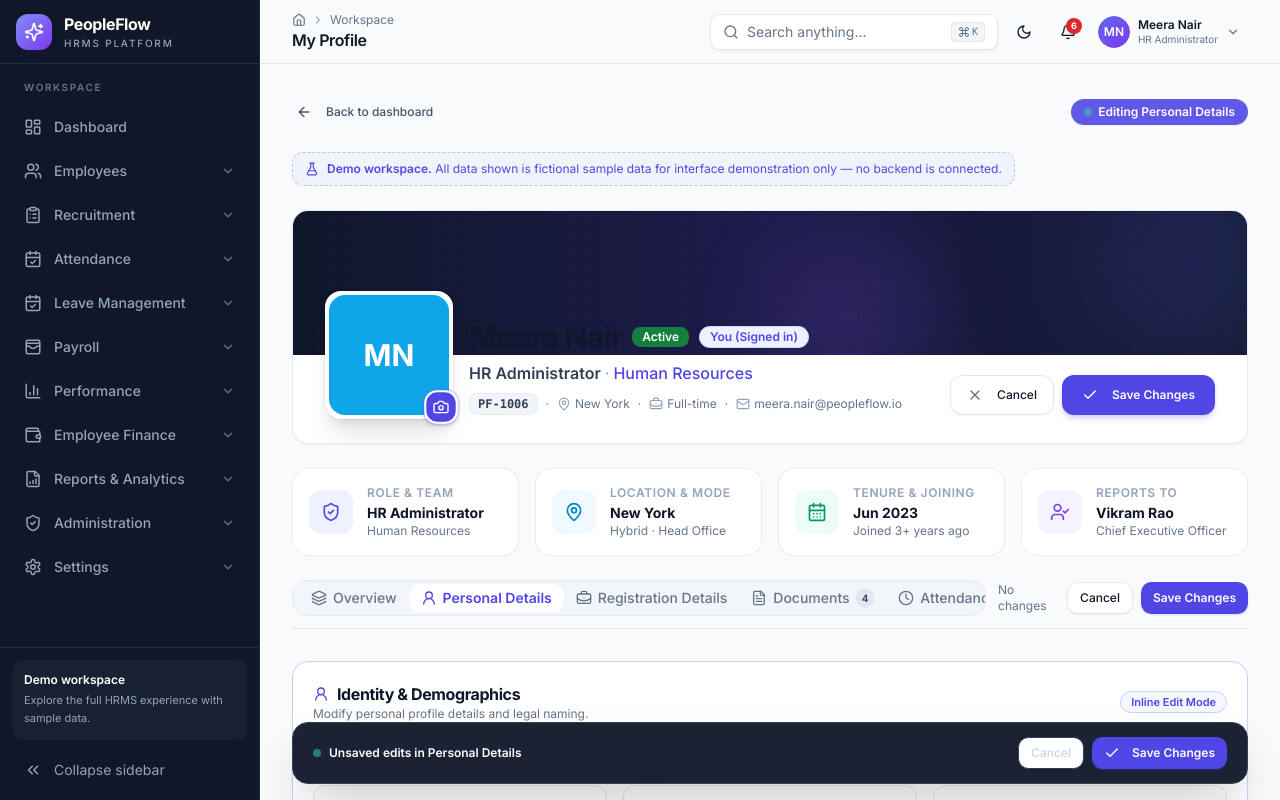
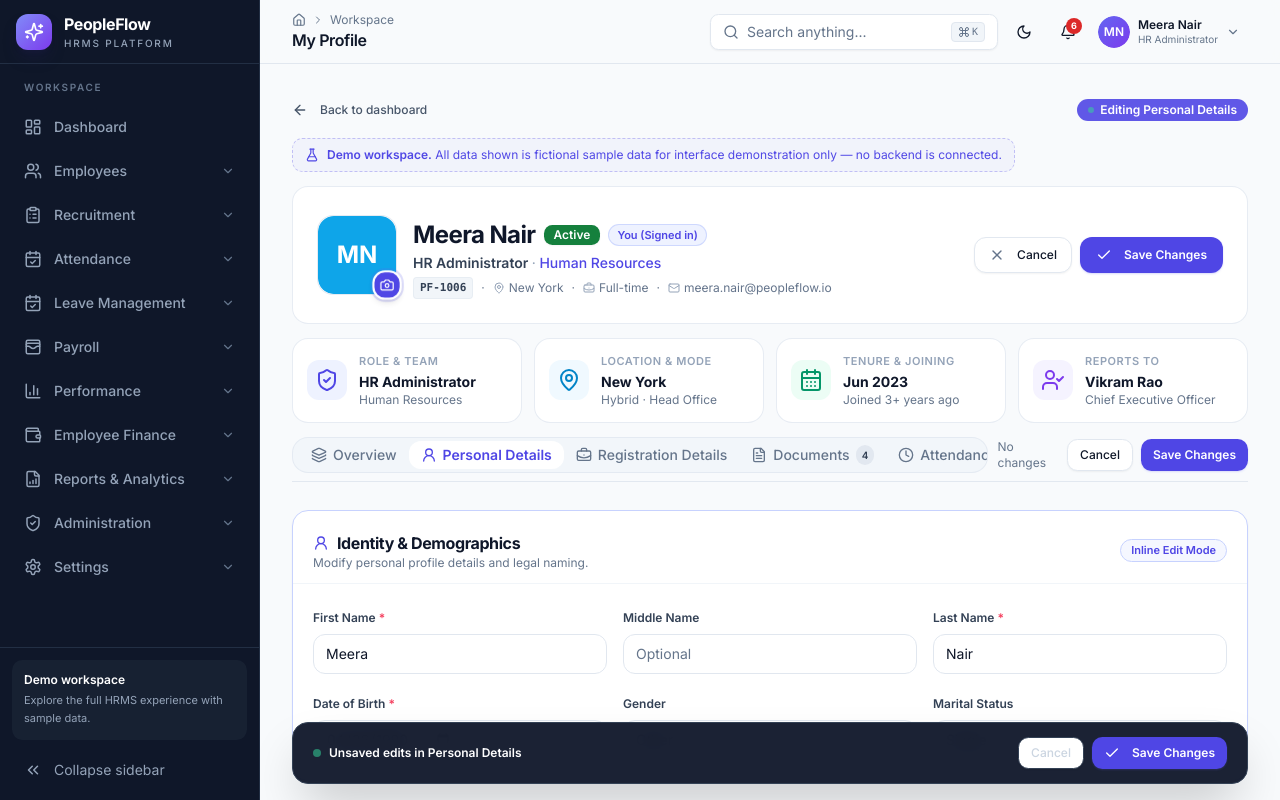
Before and after one commit to RAKIB6348/hrms-system, a React (Vite) app in the folder frontend/: page /profile in a window 1280 px wide. Both pictures are taken after a click on the button "Edit Profile". Shown: the top 800 px of the page. Built offline with nearby package versions, Linux system fonts and the light colour scheme.

Commit message:
Remove decorative profile header background

```diff
--- a/frontend/src/pages/employees/EmployeeProfile.tsx
+++ b/frontend/src/pages/employees/EmployeeProfile.tsx
@@ -423,24 +423,24 @@ export default function EmployeeProfile() {
   const activePhoto = previewPhoto || employee.photoUrl
 
   return (
-    <div className="space-y-6 max-w-7xl mx-auto pb-12">
+    <div className="space-y-3.5 max-w-7xl mx-auto pb-6">
       {/* Top Breadcrumb Navigation */}
       <div className="flex items-center justify-between">
         <Button
           variant="ghost"
           size="sm"
           asChild
-          className="text-xs text-slate-600 dark:text-slate-400 hover:text-slate-900 dark:hover:text-slate-100 -ml-2 h-8"
+          className="text-xs text-slate-600 dark:text-slate-400 hover:text-slate-900 dark:hover:text-slate-100 -ml-2 h-7 px-2"
         >
           <Link to={id ? '/employees' : '/dashboard'}>
-            <ArrowLeft className="h-4 w-4 mr-1.5" />
+            <ArrowLeft className="h-3.5 w-3.5 mr-1" />
             {id ? 'Back to employee directory' : 'Back to dashboard'}
           </Link>
         </Button>
 
         {isEditing && (
-          <Badge className="bg-indigo-600/90 hover:bg-indigo-600 text-white text-xs font-semibold px-3 py-1 shadow-sm flex items-center gap-1.5">
-            <span className="h-2 w-2 rounded-full bg-emerald-400 animate-pulse" />
+          <Badge className="bg-indigo-600/90 hover:bg-indigo-600 text-white text-xs font-semibold px-2.5 py-0.5 shadow-xs flex items-center gap-1.5">
+            <span className="h-1.5 w-1.5 rounded-full bg-emerald-400 animate-pulse" />
             Editing {getTabTitle(tab)}
           </Badge>
         )}
@@ -449,27 +449,21 @@ export default function EmployeeProfile() {
       <DemoNotice compact />
 
       {/* ======================================================== */}
-      {/* EXECUTIVE PROFILE BANNER                                 */}
+      {/* PROFILE HEADER CARD (CLEAN WHITE, NO DECORATIVE BANNER)   */}
       {/* ======================================================== */}
-      <Card className="overflow-hidden border border-slate-200/80 dark:border-slate-800 shadow-sm rounded-2xl bg-white dark:bg-slate-900">
-        {/* Ambient Dark Mesh Banner */}
-        <div className="relative h-36 bg-gradient-to-r from-[#0F172A] via-[#1E1B4B] to-[#0F172A] overflow-hidden">
-          <div className="absolute inset-0 opacity-15 bg-[radial-gradient(#4F46E5_1px,transparent_1px)] [background-size:16px_16px]" />
-          <div className="absolute -right-16 -top-16 h-56 w-56 rounded-full bg-indigo-500/20 blur-3xl pointer-events-none" />
-          <div className="absolute right-1/3 -bottom-10 h-40 w-40 rounded-full bg-violet-500/15 blur-2xl pointer-events-none" />
-        </div>
-
-        <CardContent className="relative px-6 sm:px-8 pb-6">
-          <div className="-mt-16 flex flex-col gap-5 sm:flex-row sm:items-end sm:justify-between">
+      <Card className="border border-slate-200/80 dark:border-slate-800 shadow-2xs rounded-2xl bg-white dark:bg-slate-900">
+        <CardContent className="p-5 sm:p-6">
+          <div className="flex flex-col sm:flex-row sm:items-center sm:justify-between gap-4">
             {/* Avatar & Personal Identity */}
-            <div className="flex flex-col gap-4 sm:flex-row sm:items-end">
-              <div className="relative group self-start">
-                <Avatar className="h-28 w-28 sm:h-32 sm:w-32 border-4 border-white dark:border-slate-900 shadow-xl overflow-hidden ring-1 ring-black/5 dark:ring-white/10 rounded-2xl bg-white dark:bg-slate-800">
+            <div className="flex flex-col sm:flex-row sm:items-center gap-4">
+              {/* Profile Photo */}
+              <div className="relative self-start sm:self-center shrink-0">
+                <Avatar className="h-20 w-20 sm:h-22 sm:w-22 border border-slate-200/80 dark:border-slate-700 shadow-2xs overflow-hidden rounded-2xl bg-slate-50 dark:bg-slate-800">
                   {activePhoto ? (
                     <img src={activePhoto} alt={name} className="h-full w-full object-cover" />
                   ) : (
                     <AvatarFallback
-                      className="text-3xl font-bold rounded-2xl"
+                      className="text-2xl font-bold rounded-2xl"
                       style={{ backgroundColor: employee.avatarColor, color: '#fff' }}
                     >
                       {initials(name)}
@@ -484,14 +478,14 @@ export default function EmployeeProfile() {
                       type="button"
                       onClick={() => photoInputRef.current?.click()}
                       className={cn(
-                        'absolute -bottom-1 -right-1 flex h-8 w-8 items-center justify-center rounded-xl shadow-md border-2 border-white dark:border-slate-900 transition-all duration-150',
+                        'absolute -bottom-1 -right-1 flex h-7 w-7 items-center justify-center rounded-xl shadow-md border-2 border-white dark:border-slate-900 transition-all duration-150',
                         isEditing
                           ? 'bg-[#4F46E5] text-white hover:bg-indigo-700 scale-105 ring-2 ring-indigo-500/20'
                           : 'bg-slate-900/90 text-white hover:bg-[#4F46E5] opacity-90 group-hover:opacity-100',
                       )}
                       aria-label="Upload profile photo"
                     >
-                      <Camera className="h-4 w-4" />
+                      <Camera className="h-3.5 w-3.5" />
                     </button>
                   </TooltipTrigger>
                   <TooltipContent side="right">Change profile picture</TooltipContent>
@@ -506,45 +500,46 @@ export default function EmployeeProfile() {
                 />
               </div>
 
-              <div className="space-y-1.5 pb-1">
+              {/* Text block: 100% on card background, zero overlap with dark banner! */}
+              <div className="space-y-0.5 pt-1 sm:pt-2">
                 {/* Name & Badges */}
-                <div className="flex flex-wrap items-center gap-2.5">
-                  <h1 className="text-2xl sm:text-3xl font-bold tracking-tight text-slate-900 dark:text-slate-100">
+                <div className="flex flex-wrap items-center gap-2">
+                  <h1 className="text-xl sm:text-2xl font-bold tracking-tight text-slate-900 dark:text-slate-100">
                     {name}
                   </h1>
                   <StatusBadge status={employee.status} />
                   {isCurrentUser && (
-                    <span className="inline-flex items-center text-xs font-semibold px-2.5 py-0.5 rounded-full bg-indigo-50 text-[#4F46E5] border border-indigo-200/80 dark:bg-indigo-950/50 dark:text-indigo-300 dark:border-indigo-800">
+                    <span className="inline-flex items-center text-[11px] font-semibold px-2 py-0.5 rounded-full bg-indigo-50 text-[#4F46E5] border border-indigo-200/80 dark:bg-indigo-950/50 dark:text-indigo-300 dark:border-indigo-800">
                       You (Signed in)
                     </span>
                   )}
                 </div>
 
                 {/* Designation & Department */}
-                <p className="text-sm sm:text-base font-semibold text-slate-700 dark:text-slate-300">
+                <p className="text-xs sm:text-sm font-semibold text-slate-700 dark:text-slate-300">
                   {employee.designation}{' '}
                   <span className="text-slate-400 dark:text-slate-500 font-normal">·</span>{' '}
                   <span className="text-[#4F46E5] dark:text-indigo-400 font-medium">{employee.department}</span>
                 </p>
 
-                {/* Metadata Pills */}
+                {/* Metadata row */}
                 <div className="flex flex-wrap items-center gap-2 pt-0.5 text-xs text-slate-500 dark:text-slate-400">
-                  <span className="font-mono text-xs px-2 py-0.5 rounded-md bg-slate-100 dark:bg-slate-800 text-slate-700 dark:text-slate-300 font-semibold border border-slate-200/60 dark:border-slate-700/60">
+                  <span className="font-mono text-[11px] px-1.5 py-0.5 rounded bg-slate-100 dark:bg-slate-800 text-slate-700 dark:text-slate-300 font-semibold border border-slate-200/60 dark:border-slate-700/60">
                     {employee.employeeId}
                   </span>
                   <span>·</span>
                   <span className="flex items-center gap-1">
-                    <MapPin className="h-3.5 w-3.5 text-slate-400" />
+                    <MapPin className="h-3 w-3 text-slate-400" />
                     {employee.location}
                   </span>
                   <span>·</span>
                   <span className="flex items-center gap-1">
-                    <BriefcaseBusiness className="h-3.5 w-3.5 text-slate-400" />
+                    <BriefcaseBusiness className="h-3 w-3 text-slate-400" />
                     {employee.employmentType}
                   </span>
                   <span>·</span>
                   <span className="flex items-center gap-1">
-                    <Mail className="h-3.5 w-3.5 text-slate-400" />
+                    <Mail className="h-3 w-3 text-slate-400" />
                     {employee.email}
                   </span>
                 </div>
@@ -552,7 +547,7 @@ export default function EmployeeProfile() {
             </div>
 
             {/* Action Buttons */}
-            <div className="flex flex-wrap items-center gap-2 pb-1">
+            <div className="flex flex-wrap items-center gap-2 pt-1 sm:pt-0 shrink-0 self-start sm:self-center">
               {activePhoto && (
                 <Button
                   type="button"
@@ -571,16 +566,16 @@ export default function EmployeeProfile() {
                     type="button"
                     variant="outline"
                     onClick={cancelEdit}
-                    className="h-10 px-4 rounded-xl font-medium text-xs border-slate-200 dark:border-slate-700 hover:bg-slate-100 dark:hover:bg-slate-800"
+                    className="h-9 px-3.5 rounded-xl font-medium text-xs border-slate-200 dark:border-slate-700 hover:bg-slate-100 dark:hover:bg-slate-800"
                   >
-                    <X className="h-4 w-4 mr-1.5 text-slate-500" /> Cancel
+                    <X className="h-4 w-4 mr-1 text-slate-500" /> Cancel
                   </Button>
                   <Button
                     type="button"
                     onClick={saveChanges}
-                    className="h-10 px-5 rounded-xl font-semibold text-xs bg-[#4F46E5] hover:bg-[#4338CA] text-white shadow-md shadow-indigo-500/25 transition-all"
+                    className="h-9 px-4 rounded-xl font-semibold text-xs bg-[#4F46E5] hover:bg-[#4338CA] text-white shadow-sm shadow-indigo-500/25 transition-all"
                   >
-                    <Check className="h-4 w-4 mr-1.5" /> Save Changes
+                    <Check className="h-4 w-4 mr-1" /> Save Changes
                   </Button>
                 </>
               ) : (
@@ -588,7 +583,7 @@ export default function EmployeeProfile() {
                   <Button
                     type="button"
                     onClick={() => startEdit()}
-                    className="h-10 px-5 rounded-xl font-semibold text-xs bg-[#4F46E5] hover:bg-[#4338CA] text-white shadow-md shadow-indigo-500/25 transition-all flex items-center gap-1.5"
+                    className="h-9 px-4 rounded-xl font-semibold text-xs bg-[#4F46E5] hover:bg-[#4338CA] text-white shadow-sm shadow-indigo-500/25 transition-all flex items-center gap-1.5"
                   >
                     <Pencil className="h-3.5 w-3.5 mr-1" /> Edit Profile
                   </Button>
@@ -598,7 +593,7 @@ export default function EmployeeProfile() {
                       type="button"
                       variant="outline"
                       onClick={() => toast.success('Profile summary exported (demo)')}
-                      className="h-10 px-4 rounded-xl font-medium text-xs border-slate-200 dark:border-slate-700 hover:bg-slate-50 dark:hover:bg-slate-800 text-slate-700 dark:text-slate-300"
+                      className="h-9 px-3.5 rounded-xl font-medium text-xs border-slate-200 dark:border-slate-700 hover:bg-slate-50 dark:hover:bg-slate-800 text-slate-700 dark:text-slate-300"
                     >
                       <Download className="h-3.5 w-3.5 mr-1.5" /> Export CV
                     </Button>
@@ -606,7 +601,7 @@ export default function EmployeeProfile() {
                     <Button
                       type="button"
                       onClick={() => toast.success(`Message sent to ${name} (demo)`)}
-                      className="h-10 px-4 rounded-xl font-semibold text-xs bg-[#0F172A] hover:bg-slate-800 text-white shadow-2xs"
+                      className="h-9 px-4 rounded-xl font-semibold text-xs bg-[#0F172A] hover:bg-slate-800 text-white shadow-2xs"
                     >
                       <Mail className="h-3.5 w-3.5 mr-1.5" /> Send message
                     </Button>
@@ -619,17 +614,17 @@ export default function EmployeeProfile() {
       </Card>
 
       {/* ======================================================== */}
-      {/* 4 REFINED KPI SUMMARY CARDS                              */}
+      {/* 4 REFINED KPI SUMMARY CARDS (COMPACT)                    */}
       {/* ======================================================== */}
-      <div className="grid gap-4 sm:grid-cols-2 lg:grid-cols-4">
+      <div className="grid gap-3 sm:grid-cols-2 lg:grid-cols-4">
         {/* Card 1: Role & Team */}
         <Card className="rounded-2xl border-slate-200/80 dark:border-slate-800 shadow-2xs bg-white dark:bg-slate-900">
-          <CardContent className="p-4 flex items-center gap-3.5">
-            <div className="flex h-11 w-11 shrink-0 items-center justify-center rounded-xl bg-indigo-50 dark:bg-indigo-950/60 text-[#4F46E5] dark:text-indigo-400">
-              <ShieldCheck className="h-5 w-5" />
+          <CardContent className="p-3.5 flex items-center gap-3">
+            <div className="flex h-10 w-10 shrink-0 items-center justify-center rounded-xl bg-indigo-50 dark:bg-indigo-950/60 text-[#4F46E5] dark:text-indigo-400">
+              <ShieldCheck className="h-4.5 w-4.5" />
             </div>
             <div className="min-w-0">
-              <p className="text-xs font-semibold text-slate-400 dark:text-slate-500 uppercase tracking-wider">
+              <p className="text-[11px] font-semibold text-slate-400 dark:text-slate-500 uppercase tracking-wider">
                 Role & Team
               </p>
               <p className="text-sm font-bold text-slate-900 dark:text-slate-100 truncate mt-0.5">
@@ -642,12 +637,12 @@ export default function EmployeeProfile() {
 
         {/* Card 2: Work Location & Mode */}
         <Card className="rounded-2xl border-slate-200/80 dark:border-slate-800 shadow-2xs bg-white dark:bg-slate-900">
-          <CardContent className="p-4 flex items-center gap-3.5">
-            <div className="flex h-11 w-11 shrink-0 items-center justify-center rounded-xl bg-sky-50 dark:bg-sky-950/60 text-sky-600 dark:text-sky-400">
-              <MapPin className="h-5 w-5" />
+          <CardContent className="p-3.5 flex items-center gap-3">
+            <div className="flex h-10 w-10 shrink-0 items-center justify-center rounded-xl bg-sky-50 dark:bg-sky-950/60 text-sky-600 dark:text-sky-400">
+              <MapPin className="h-4.5 w-4.5" />
             </div>
             <div className="min-w-0">
-              <p className="text-xs font-semibold text-slate-400 dark:text-slate-500 uppercase tracking-wider">
+              <p className="text-[11px] font-semibold text-slate-400 dark:text-slate-500 uppercase tracking-wider">
                 Location & Mode
               </p>
               <p className="text-sm font-bold text-slate-900 dark:text-slate-100 truncate mt-0.5">
@@ -660,12 +655,12 @@ export default function EmployeeProfile() {
 
         {/* Card 3: Tenure & Joining */}
         <Card className="rounded-2xl border-slate-200/80 dark:border-slate-800 shadow-2xs bg-white dark:bg-slate-900">
-          <CardContent className="p-4 flex items-center gap-3.5">
-            <div className="flex h-11 w-11 shrink-0 items-center justify-center rounded-xl bg-emerald-50 dark:bg-emerald-950/60 text-emerald-600 dark:text-emerald-400">
-              <CalendarDays className="h-5 w-5" />
+          <CardContent className="p-3.5 flex items-center gap-3">
+            <div className="flex h-10 w-10 shrink-0 items-center justify-center rounded-xl bg-emerald-50 dark:bg-emerald-950/60 text-emerald-600 dark:text-emerald-400">
+              <CalendarDays className="h-4.5 w-4.5" />
             </div>
             <div className="min-w-0">
-              <p className="text-xs font-semibold text-slate-400 dark:text-slate-500 uppercase tracking-wider">
+              <p className="text-[11px] font-semibold text-slate-400 dark:text-slate-500 uppercase tracking-wider">
                 Tenure & Joining
               </p>
               <p className="text-sm font-bold text-slate-900 dark:text-slate-100 truncate mt-0.5">
@@ -678,12 +673,12 @@ export default function EmployeeProfile() {
 
         {/* Card 4: Reporting Structure */}
         <Card className="rounded-2xl border-slate-200/80 dark:border-slate-800 shadow-2xs bg-white dark:bg-slate-900">
-          <CardContent className="p-4 flex items-center gap-3.5">
-            <div className="flex h-11 w-11 shrink-0 items-center justify-center rounded-xl bg-violet-50 dark:bg-violet-950/60 text-violet-600 dark:text-violet-400">
-              <UserCheck className="h-5 w-5" />
+          <CardContent className="p-3.5 flex items-center gap-3">
+            <div className="flex h-10 w-10 shrink-0 items-center justify-center rounded-xl bg-violet-50 dark:bg-violet-950/60 text-violet-600 dark:text-violet-400">
+              <UserCheck className="h-4.5 w-4.5" />
             </div>
             <div className="min-w-0">
-              <p className="text-xs font-semibold text-slate-400 dark:text-slate-500 uppercase tracking-wider">
+              <p className="text-[11px] font-semibold text-slate-400 dark:text-slate-500 uppercase tracking-wider">
                 Reports To
               </p>
               <p className="text-sm font-bold text-slate-900 dark:text-slate-100 truncate mt-0.5">
@@ -698,9 +693,9 @@ export default function EmployeeProfile() {
       {/* ======================================================== */}
       {/* TABS CONTAINER                                           */}
       {/* ======================================================== */}
-      <Tabs value={tab} onValueChange={handleTabChange} className="space-y-4">
+      <Tabs value={tab} onValueChange={handleTabChange} className="space-y-3">
         {/* Modern Tabs Bar */}
-        <div className="flex flex-col sm:flex-row sm:items-center sm:justify-between gap-3 border-b border-slate-200 dark:border-slate-800 pb-3">
+        <div className="flex flex-col sm:flex-row sm:items-center sm:justify-between gap-2.5 border-b border-slate-200 dark:border-slate-800 pb-2">
           <TabsList className="w-full justify-start overflow-x-auto sm:w-auto bg-slate-100/80 dark:bg-slate-800/80 p-1.5 rounded-2xl border border-slate-200/80 dark:border-slate-700/80 shadow-2xs">
             <TabsTrigger
               value="overview"
```
